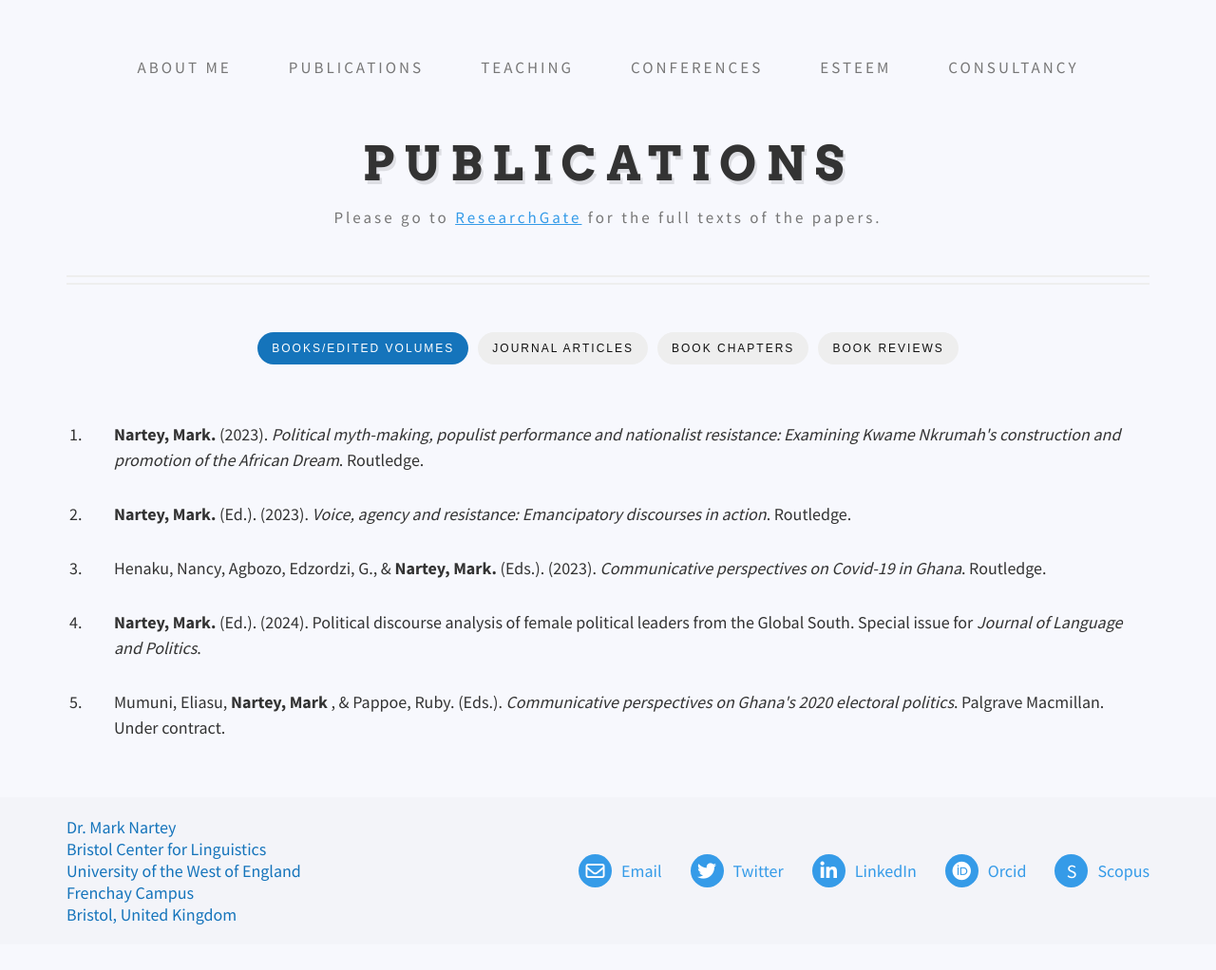
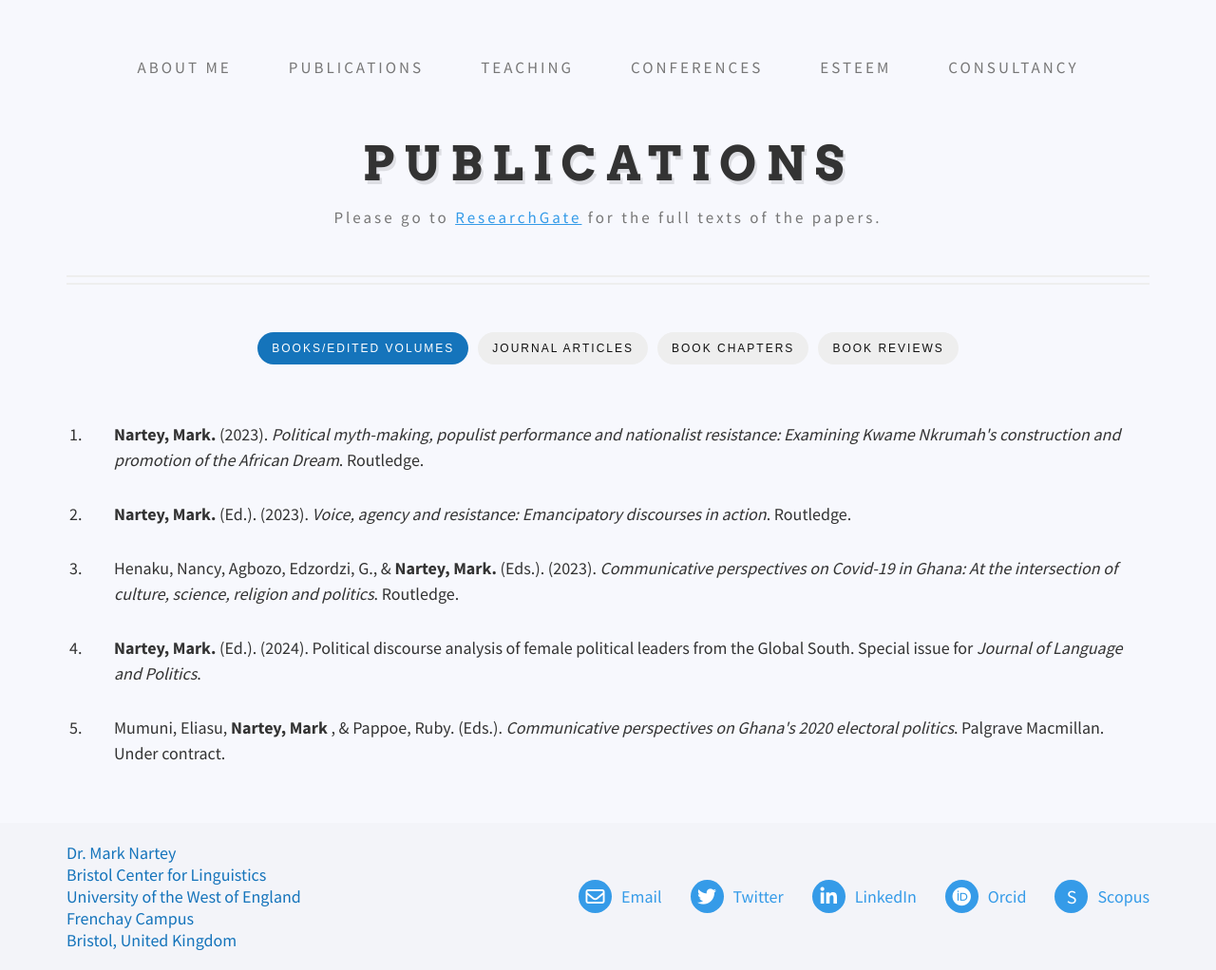
Before and after one commit to danielcornock/marknartey.com, a Jekyll site: the page built from _pages/publications.md, in a window 1280 px wide. Shown: the whole page at 95% size. Built offline with Jekyll 4.4.1, drawn with Linux system fonts in a browser that asks for light colours; nearby versions of some CDN libraries; before the commit the page ends 995 px from its top, so only the background shows below that.

Commit message:
Update Content “Books”

```diff
--- a/_data/books.yml
+++ b/_data/books.yml
@@ -4,9 +4,9 @@ items:
       construction and promotion of the African Dream</I>. Routledge. "
   - content: "<b> Nartey, Mark.</b> (Ed.). (2023). <i> Voice, agency and resistance:
       Emancipatory discourses in action</I>. Routledge."
-  - content: Henaku, Nancy, Agbozo, Edzordzi, G., & <b> Nartey, Mark.</b> (Eds.).
-      (2023). <i> Communicative perspectives on Covid-19 in Ghana</I>.
-      Routledge.
+  - content: "Henaku, Nancy, Agbozo, Edzordzi, G., & <b> Nartey, Mark.</b> (Eds.).
+      (2023). <i> Communicative perspectives on Covid-19 in Ghana: At the
+      intersection of culture, science, religion and politics</I>. Routledge."
   - content: <b> Nartey, Mark.</b> (Ed.). (2024). Political discourse analysis of
       female political leaders from the Global South. Special issue for <i>
       Journal of Language and Politics</I>.
```
